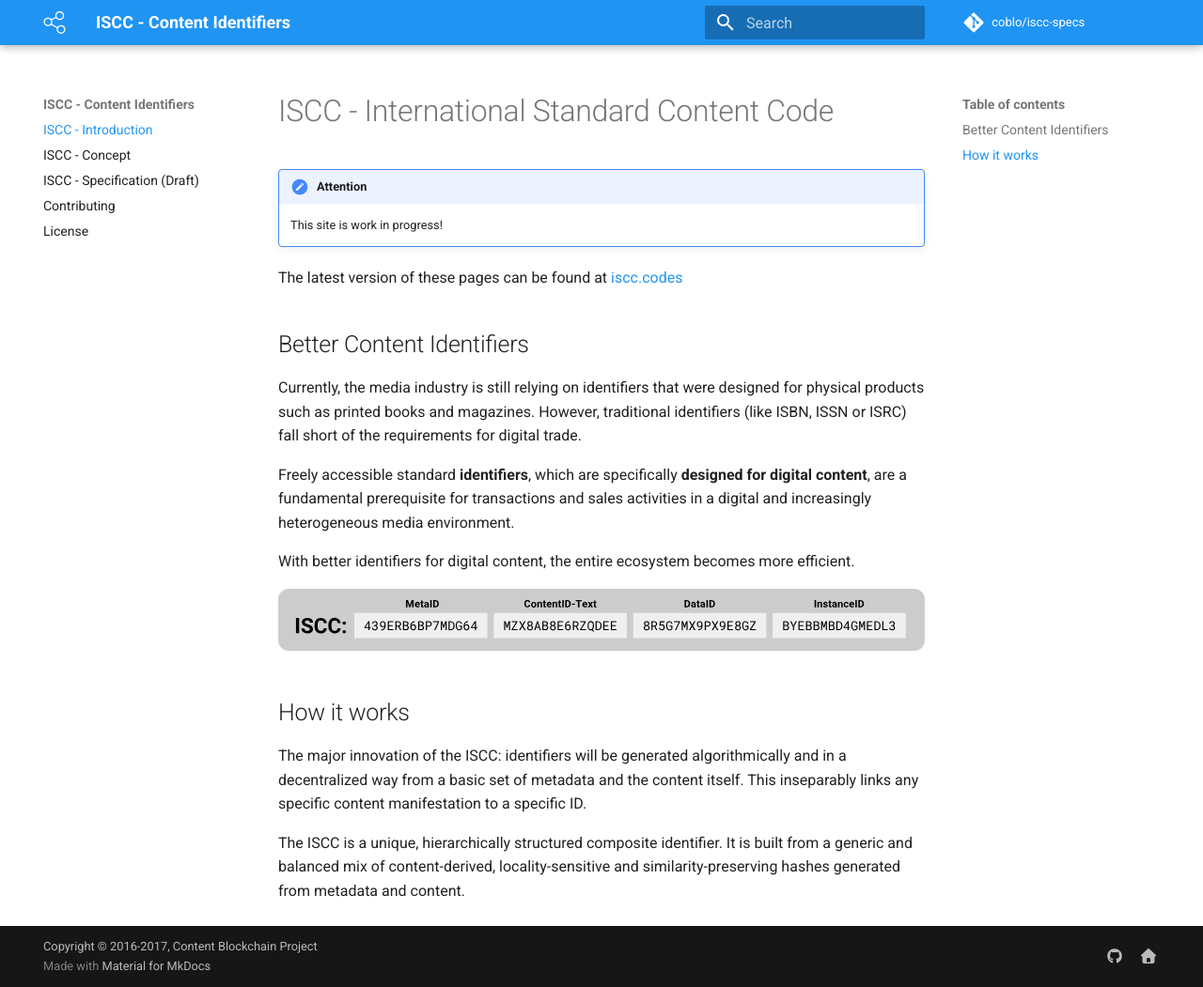
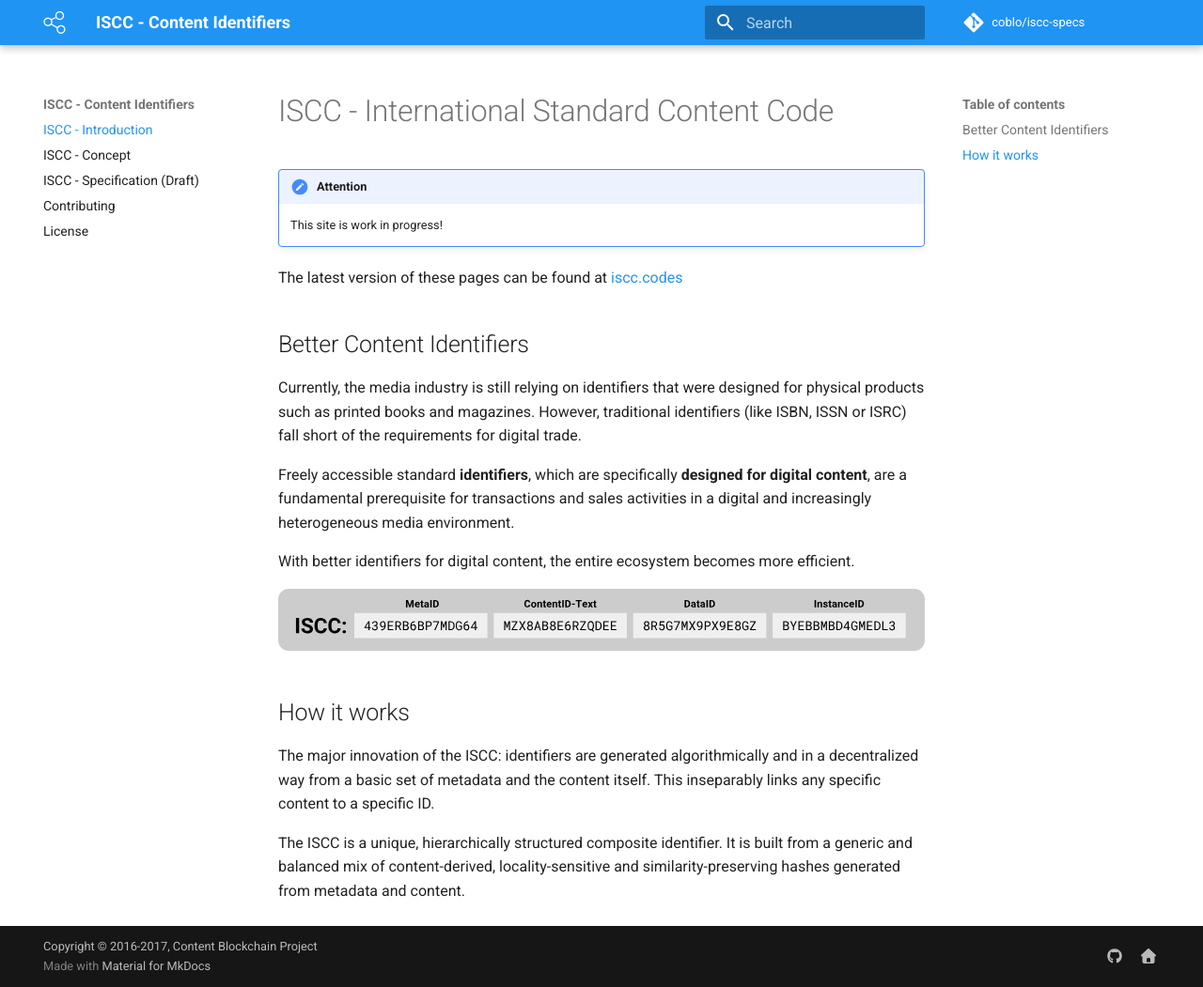
Before and after one commit to iscc/iscc-specs, an MkDocs documentation site: the page built from docs/index.md, in a window 1280 px wide and 1051 px high. Shown: the whole window at 94% size. Built offline with MkDocs 1.6.1 and Material for MkDocs 9.7.7, drawn with Linux system fonts in a browser that asks for light colours; comment, search, counter and statistics services are not loaded; old or Windows-style settings are respelled for this version of MkDocs.

Commit message:
change wording in introduction

```diff
--- a/docs/index.md
+++ b/docs/index.md
@@ -17,6 +17,6 @@ With better identifiers for digital content, the entire ecosystem becomes more e
 
 ## How it works
 
-The major innovation of the ISCC: identifiers will be generated algorithmically and in a decentralized way from a basic set of metadata and the content itself. This inseparably links any specific content manifestation to a specific ID.
+The major innovation of the ISCC: identifiers are generated algorithmically and in a decentralized way from a basic set of metadata and the content itself. This inseparably links any specific content to a specific ID.
 
 The ISCC is a unique, hierarchically structured composite identifier. It is built from a generic and balanced mix of content-derived, locality-sensitive and similarity-preserving hashes generated from metadata and content.
```
